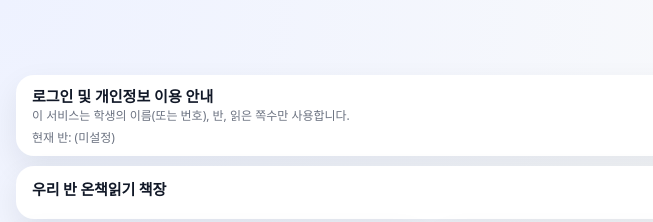
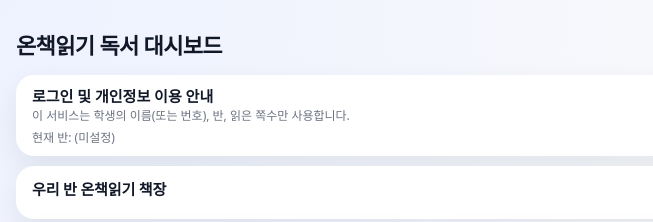
Before and after one commit to junsyoutu1212-glitch/---, a website: page public/index.html in a window 1280 px wide. Shown: the top 222 px of the page, 0-653 px from the left. Drawn offline with Linux system fonts and the light colour scheme; no server answers; a web font is replaced by a local one.

Commit message:
Update index.html

```diff
--- a/public/index.html
+++ b/public/index.html
@@ -944,9 +944,10 @@
     <div class="app-shell">
         <header>
             <div class="brand">
-                <div>
-                </div>
-            </div>
+    <div>
+        <div class="brand-text-main">온책읽기 독서 대시보드</div>
+    </div>
+</div>
 
             <div class="header-actions">
                 <button id="theme-toggle" class="theme-toggle" type="button">다크 모드</button>
```
